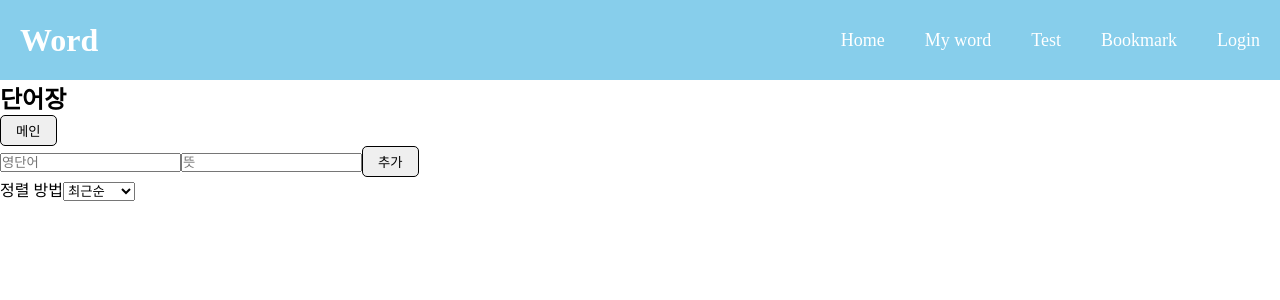
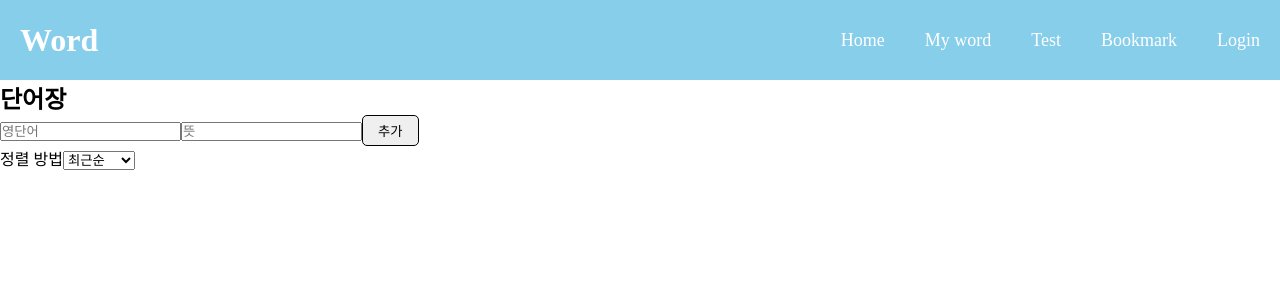
Before and after one commit to Hyeri123/word, a React (Create React App) app: page /wordManager in a window 1280 px wide. Shown: the top 300 px of the page. Built offline with nearby package versions, Linux system fonts and the light colour scheme.

Commit message:
메인 버튼 삭제

```diff
--- a/src/Pages/TestManager.js
+++ b/src/Pages/TestManager.js
@@ -52,18 +52,10 @@ function TestManager() {
   return (
     <div>
       <h2>단어 테스트</h2>
-            <button
-                onClick={() => {
-                    navigate("/home");
-                }}
-            >
-                메인
-            </button>
       {currentQuestionIndex < questions.length ? (
         <div>
           <p>
-                        다음 단어의 뜻은?{" "}
-                        <strong>{questions[currentQuestionIndex]}</strong>
+            다음 단어의 뜻은? <strong>{questions[currentQuestionIndex]}</strong>
           </p>
           <input
             type="text"
@@ -85,8 +77,7 @@ function TestManager() {
           <ul>
             {answers.map((item, index) => (
               <li key={index}>
-                                {item.question} - {item.answer} (
-                                {item.correct ? "O" : "X"})
+                {item.question} - {item.answer} ({item.correct ? "O" : "X"})
               </li>
             ))}
           </ul>
--- a/src/Pages/WordManager.js
+++ b/src/Pages/WordManager.js
@@ -126,13 +126,6 @@ function WordManager() {
   return (
     <div>
       <h2>단어장</h2>
-      <button
-        onClick={() => {
-          navigate("/home");
-        }}
-      >
-        메인
-      </button>
       <div>
         <input
           type="text"
```
Lines whose indentation alone changed are shown as unchanged.
